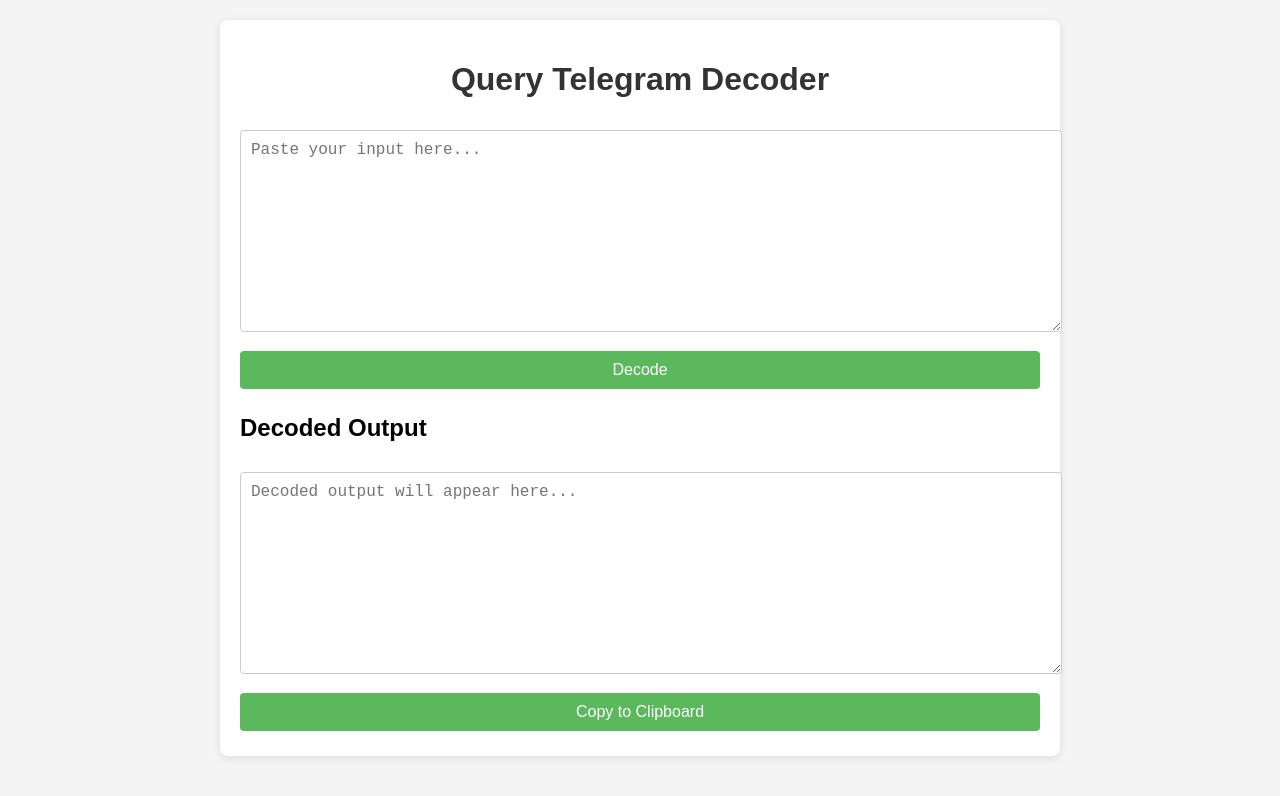
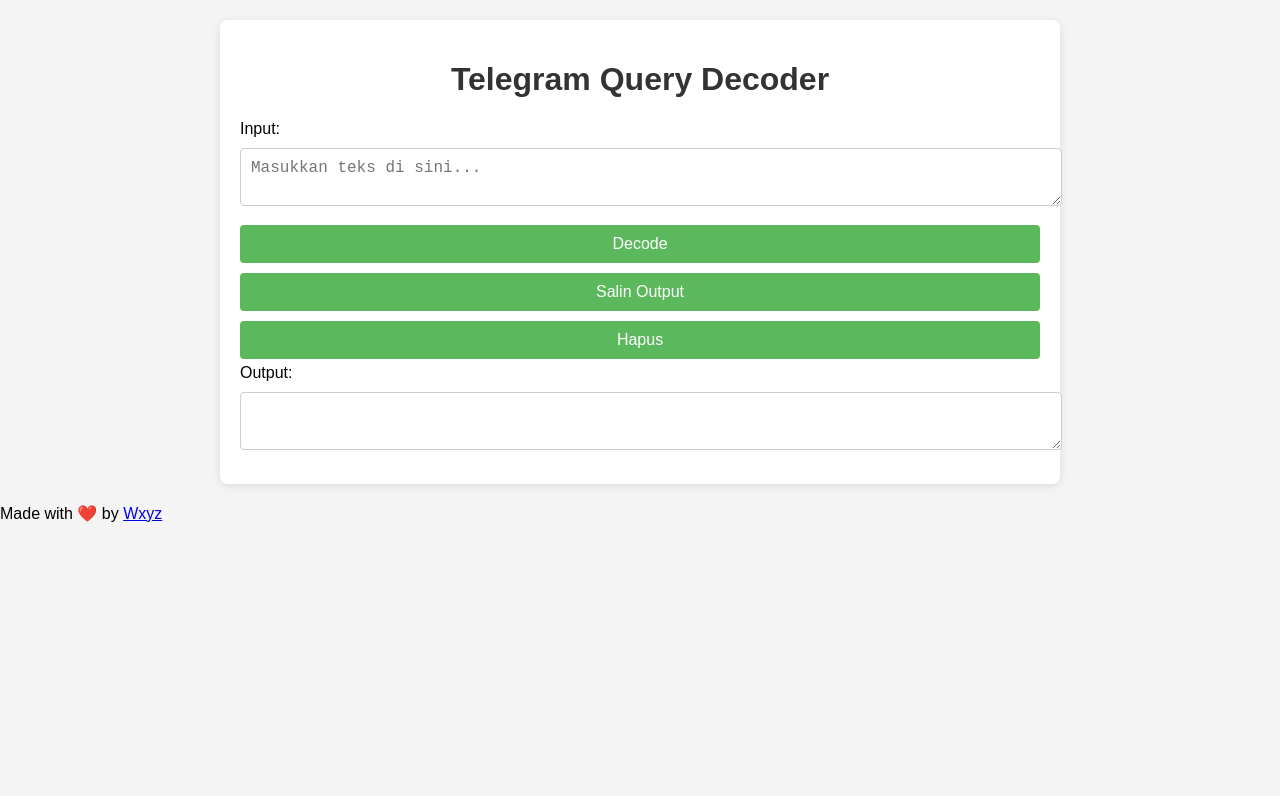
Before and after one commit to wxyz47/query, a plain HTML site: page index.html in a window 1280 px wide. Drawn offline with Linux system fonts and the light colour scheme.

Commit message:
Update index.html

```diff
--- a/index.html
+++ b/index.html
@@ -1,20 +1,30 @@
 <!DOCTYPE html>
-<html lang="en">
+<html lang="id">
 <head>
     <meta charset="UTF-8">
     <meta name="viewport" content="width=device-width, initial-scale=1.0">
-    <title>Query Telegram Decoder</title>
+    <title>Telegram Query Decoder</title>
     <link rel="stylesheet" href="styles.css">
 </head>
 <body>
     <div class="container">
-        <h1>Query Telegram Decoder</h1>
-        <textarea id="input" placeholder="Paste your input here..." rows="10"></textarea>
-        <button id="decodeButton">Decode</button>
-
-        <h2>Decoded Output</h2>
-        <textarea id="output" placeholder="Decoded output will appear here..." rows="10" readonly></textarea>
-        <button id="copyButton">Copy to Clipboard</button>
+        <h1>Telegram Query Decoder</h1>
+        <div>
+            <label for="input">Input:</label>
+            <textarea id="input" placeholder="Masukkan teks di sini..."></textarea>
+        </div>
+        <div class="button-group">
+            <button id="decodeButton">Decode</button>
+            <button id="copyButton">Salin Output</button>
+            <button id="clearButton">Hapus</button>
+        </div>
+        <div>
+            <label for="output">Output:</label>
+            <textarea id="output" readonly></textarea>
+        </div>
+    </div>
+    <div class="footer">
+        Made with ❤️ by <a href="https://www.instagram.com/wahyudi_com" target="_blank">Wxyz</a>
     </div>
 
     <script src="script.js"></script>
```
